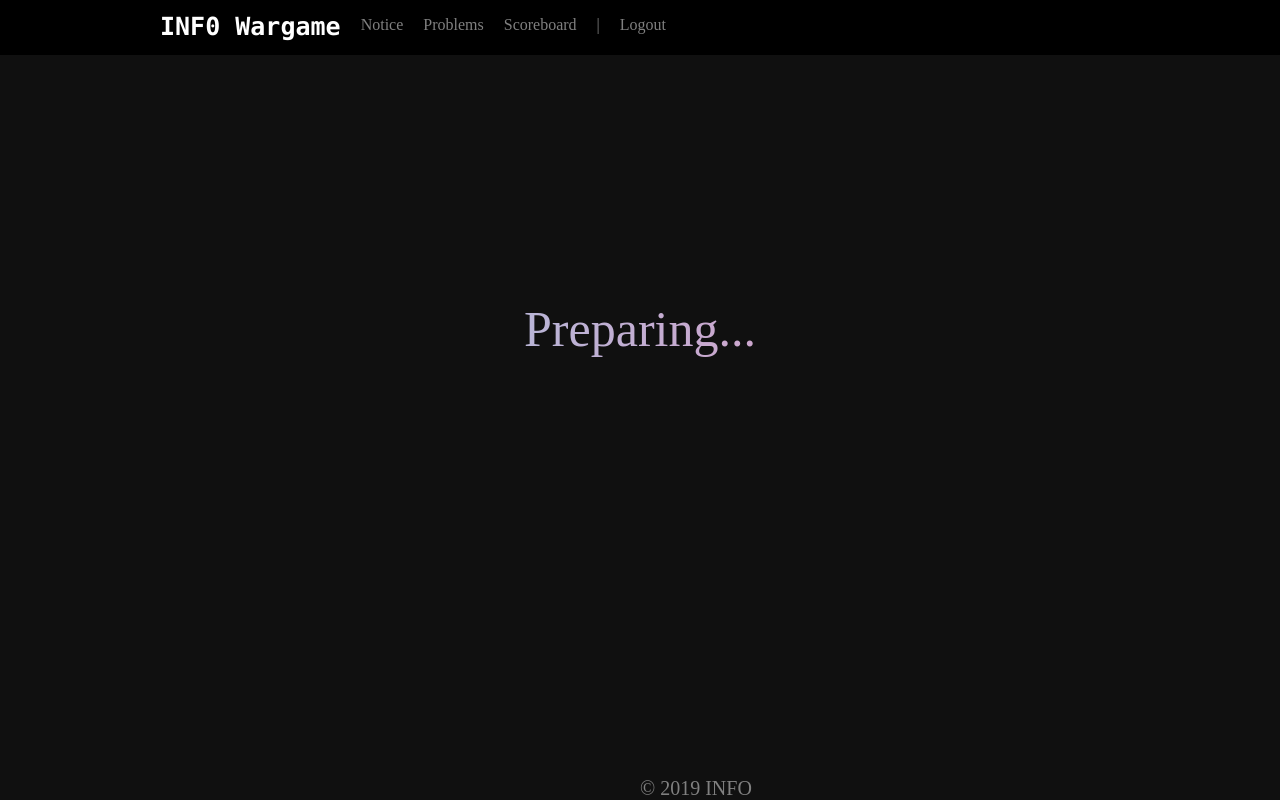
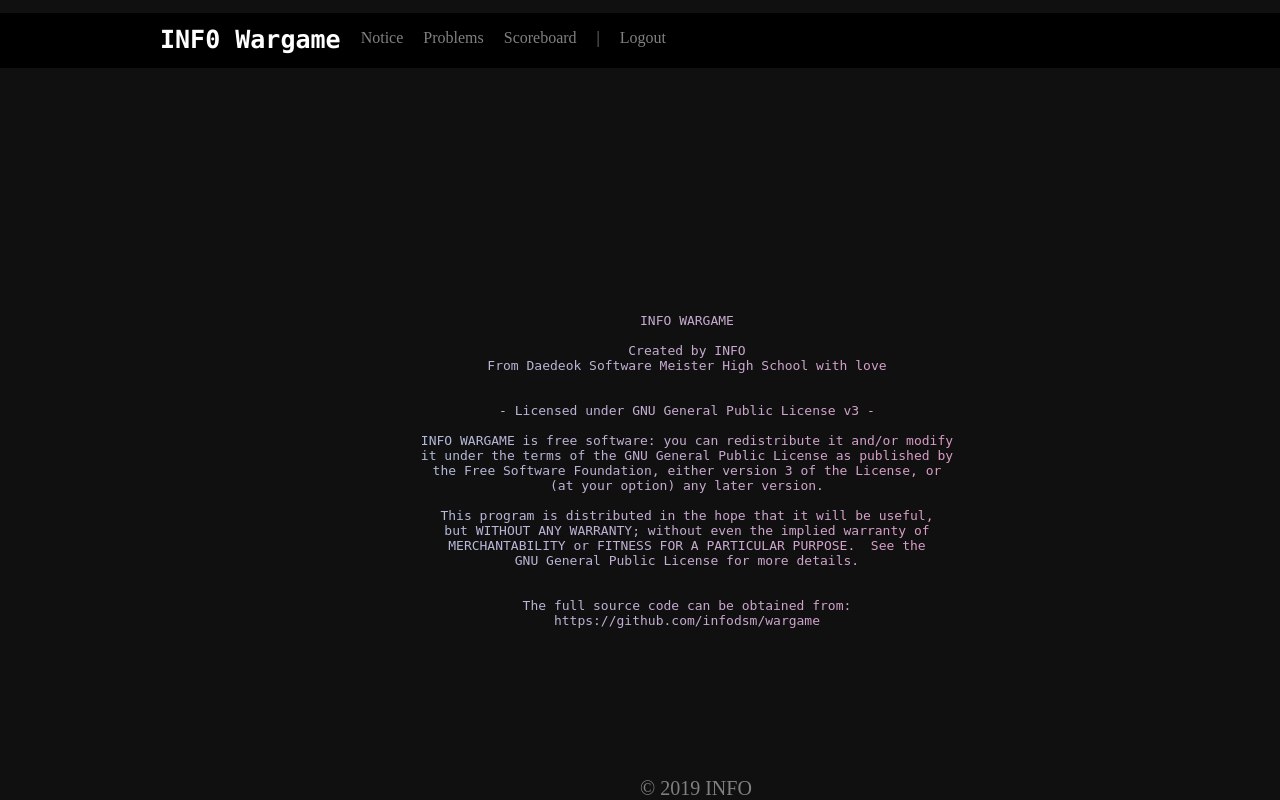
Before and after one commit to infodsm/deprecated-wargame, a Flask app: page /notice in a window 1280 px wide. Run offline with Flask 2, Linux system fonts and the light colour scheme.

Commit message:
[ADD] Add notice information

```diff
--- a/templates/notice.html
+++ b/templates/notice.html
@@ -4,7 +4,31 @@
     {% include 'init.html' %}
     <div class="main">
       <center>
-        <li>Preparing...</li>
+        <li style="font-size: medium; float: contour;">
+          <pre>
+            INFO WARGAME
+
+            Created by INFO
+            From Daedeok Software Meister High School with love
+
+
+            - Licensed under GNU General Public License v3 -
+
+            INFO WARGAME is free software: you can redistribute it and/or modify
+            it under the terms of the GNU General Public License as published by
+            the Free Software Foundation, either version 3 of the License, or
+            (at your option) any later version.
+
+            This program is distributed in the hope that it will be useful,
+            but WITHOUT ANY WARRANTY; without even the implied warranty of
+            MERCHANTABILITY or FITNESS FOR A PARTICULAR PURPOSE.  See the
+            GNU General Public License for more details.
+
+
+            The full source code can be obtained from:
+            https://github.com/infodsm/wargame
+          </pre>
+        </li>
       </center>
     </div>
   </body>
```
